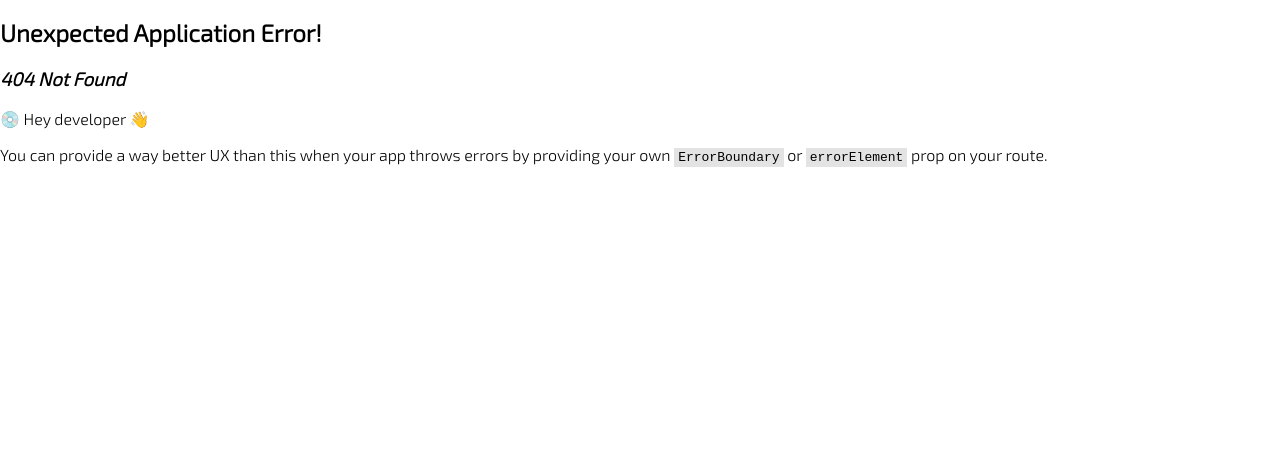
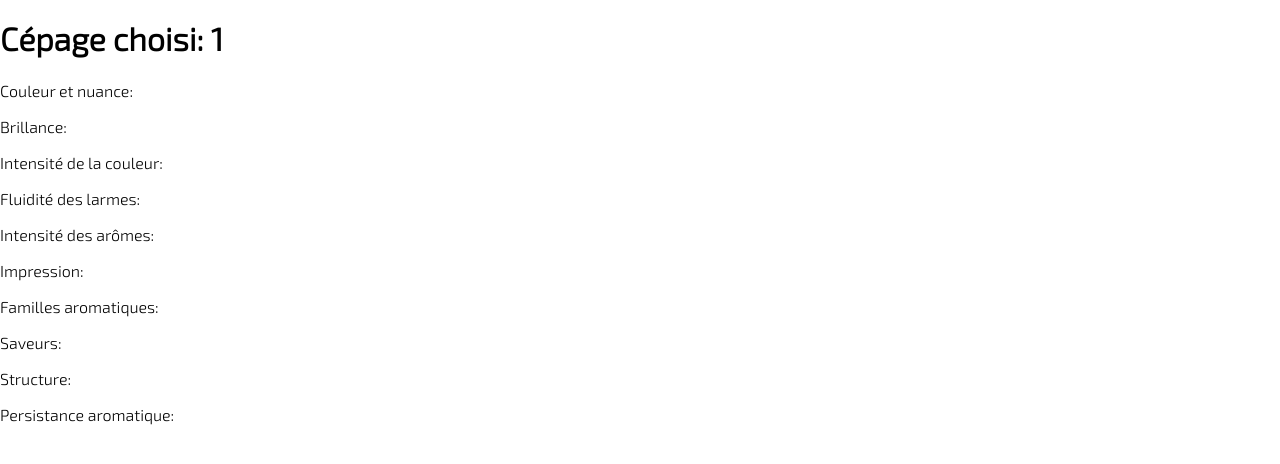
Before and after one commit to codecollectif/2023-10-projet-inovin, a React (Vite) app: page /1/recapitulatif in a window 1280 px wide. Before the commit this address had no page. Shown: the top 464 px of the page. Built offline with nearby package versions, Linux system fonts and the light colour scheme.

Commit message:
finish session storage

```diff
--- a/src/components/AromaticPersistence.jsx
+++ b/src/components/AromaticPersistence.jsx
@@ -15,11 +15,12 @@ const AromaticPersistence = () => {
       name: "Persistante",
     },
   ];
-  const [aromaticPersistenceChecked, setAromaticPersistenceChecked] =
+  const [aromaticPersistenceIdChecked, setAromaticPersistenceIdChecked] =
     useState("");
-
+  const aromaticPersistenceChecked = sessionStorage.getItem("Persistance aromatique");
   const getIdAromaticPersistenceChecked = (e) => {
-    setAromaticPersistenceChecked(parseInt(e.target.id));
+    setAromaticPersistenceIdChecked(parseInt(e.target.id));
+    sessionStorage.setItem("Persistance aromatique", e.target.name);
   };
   return (
     <section>
@@ -32,7 +33,7 @@ const AromaticPersistence = () => {
             style={{ backgroundColor: wine.color }}
             name={wine.name}
             onChange={(e) => getIdAromaticPersistenceChecked(e)}
-            checked={wine.id === aromaticPersistenceChecked}
+            checked={wine.id === aromaticPersistenceIdChecked || wine.name === aromaticPersistenceChecked}
           />
           <label htmlFor={wine.name}>{wine.name}</label>
         </div>
--- a/src/components/Flavor.jsx
+++ b/src/components/Flavor.jsx
@@ -27,10 +27,11 @@ const Flavor = () => {
       name: "Autre",
     },
   ];
-  const [flavorChecked, setFlavorChecked] = useState("");
-
+  const [flavorIdChecked, setFlavorIdChecked] = useState("");
+  const flavorChecked = sessionStorage.getItem("Saveurs");
   const getIdFlavorChecked = (e) => {
-    setFlavorChecked(parseInt(e.target.id));
+    setFlavorIdChecked(parseInt(e.target.id));
+    sessionStorage.setItem("Saveurs", e.target.name);
   };
 
   return (
@@ -44,7 +45,7 @@ const Flavor = () => {
             style={{ backgroundColor: wine.color }}
             name={wine.name}
             onChange={(e) => getIdFlavorChecked(e)}
-            checked={wine.id === flavorChecked}
+            checked={wine.id === flavorIdChecked || wine.name === flavorChecked}
           />
           <label htmlFor={wine.name}>{wine.name}</label>
         </div>
--- a/src/components/Framework.jsx
+++ b/src/components/Framework.jsx
@@ -15,10 +15,11 @@ const Framework = () => {
       name: "Charpenté",
     },
   ];
-  const [frameworkChecked, setFrameworkChecked] = useState("");
-
+  const [frameworkIdChecked, setFrameworkIdChecked] = useState("");
+  const frameworkChecked = sessionStorage.getItem("Structure");
   const getIdFrameworkChecked = (e) => {
-    setFrameworkChecked(parseInt(e.target.id));
+    setFrameworkIdChecked(parseInt(e.target.id));
+    sessionStorage.setItem("Structure", e.target.name);
   };
 
   return (
@@ -32,7 +33,9 @@ const Framework = () => {
             style={{ backgroundColor: wine.color }}
             name={wine.name}
             onChange={(e) => getIdFrameworkChecked(e)}
-            checked={wine.id === frameworkChecked}
+            checked={
+              wine.id === frameworkIdChecked || wine.name === frameworkChecked
+            }
           />
           <label htmlFor={wine.name}>{wine.name}</label>
         </div>
--- a/src/main.jsx
+++ b/src/main.jsx
@@ -6,6 +6,7 @@ import Home from "./pages/Home";
 import Visuel from "./pages/Visuel";
 import Olfactif from "./pages/Olfactif";
 import Gustatif from "./pages/Gustatif";
+import Summary from "./pages/Summary";
 
 const router = createBrowserRouter([
   {
@@ -28,6 +29,10 @@ const router = createBrowserRouter([
     path: "/:id/gustatif",
     element: <Gustatif />,
   },
+  {
+    path: "/:id/recapitulatif",
+    element: <Summary />,
+  },
 ]);
 
 ReactDOM.createRoot(document.getElementById("root")).render(
--- a/src/pages/Gustatif.jsx
+++ b/src/pages/Gustatif.jsx
@@ -12,7 +12,7 @@ const Gustatif = () => {
       <Framework />
       <AromaticPersistence />
       <Link to={`/${params.id}/olfactif`}>Précédent</Link>
-      <Link to={`/`}>Valider</Link>
+      <Link to={`/${params.id}/recapitulatif`}>Valider</Link>
     </section>
   );
 };
--- /dev/null
+++ b/src/pages/Summary.jsx
@@ -0,0 +1,24 @@
+import React from 'react';
+import { useParams } from 'react-router-dom';
+
+const Summary = () => {
+  const params =useParams()
+
+  return (
+    <>
+      <h1>Cépage choisi: {params.id} </h1>
+      <p>Couleur et nuance: {sessionStorage.getItem("Couleur et nuance")}</p>
+      <p>Brillance: {sessionStorage.getItem("Brillance")}</p>
+      <p>Intensité de la couleur: {sessionStorage.getItem("Intensité de la couleur")}</p>
+      <p>Fluidité des larmes: {sessionStorage.getItem("Fluidité des larmes")}</p>
+      <p>Intensité des arômes: {sessionStorage.getItem("Intensité des arômes")}</p>
+      <p>Impression: {sessionStorage.getItem("Impression")}</p>
+      <p>Familles aromatiques: {sessionStorage.getItem("Familles aromatiques")}</p>
+      <p>Saveurs: {sessionStorage.getItem("Saveurs")}</p>
+      <p>Structure: {sessionStorage.getItem("Structure")}</p>
+      <p>Persistance aromatique: {sessionStorage.getItem("Persistance aromatique")}</p>
+    </>
+  );
+};
+
+export default Summary;
--- a/src/pages/Welcome.jsx
+++ b/src/pages/Welcome.jsx
@@ -3,6 +3,7 @@ import { Link } from "react-router-dom";
 import Glasses from "../pictures/WinesColor.png";
 
 function Welcome() {
+  sessionStorage.clear();
   return (
     <main className="box">
       <h1 className="title">Bienvenue</h1>
```
